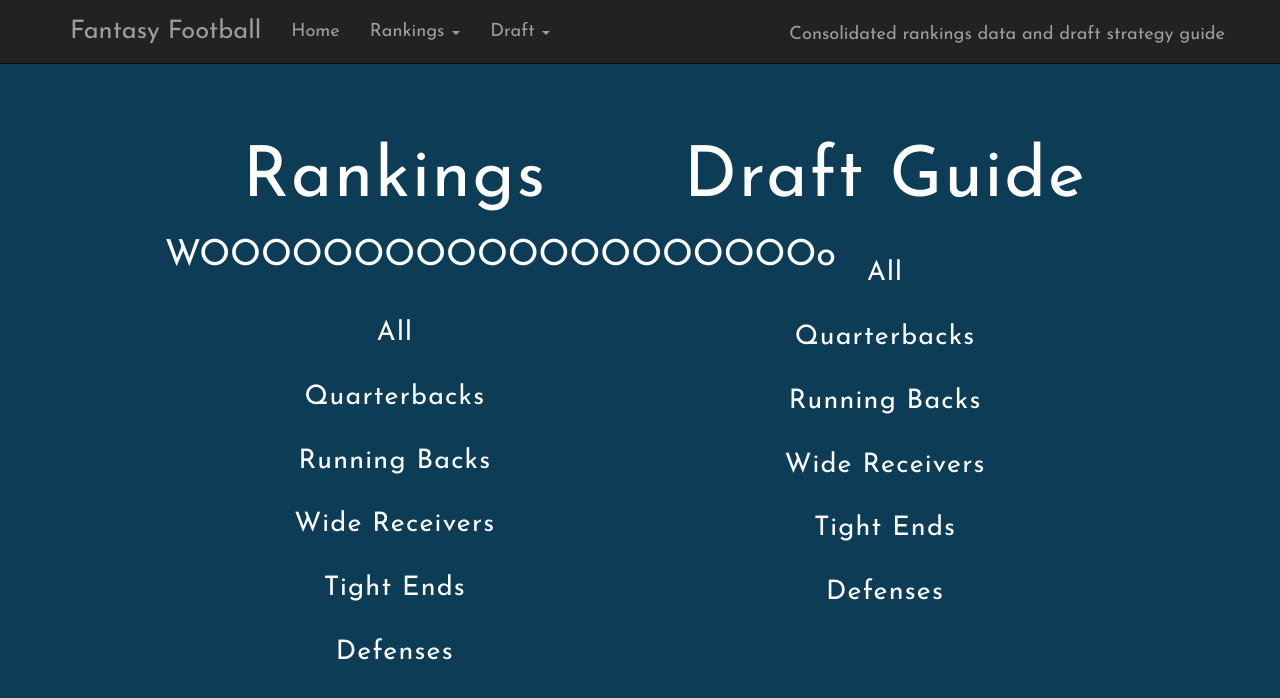
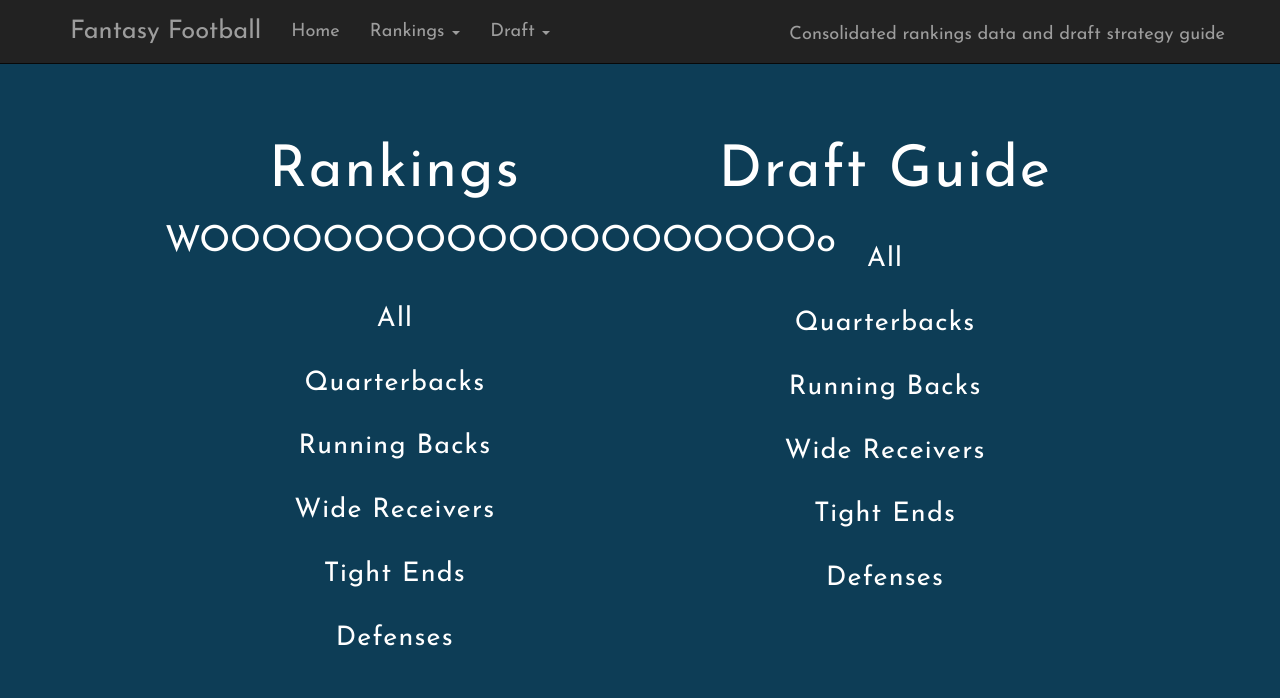
Before and after one commit to rksnyder7/fantasyfootball, a React (Create React App) app: page / in a window 1280 px wide. Shown: the top 698 px of the page. Built offline with nearby package versions, Linux system fonts and the light colour scheme.

Commit message:
fixed title formatting

```diff
--- a/src/App.css
+++ b/src/App.css
@@ -93,7 +93,7 @@ span.navbar-brand {
 
 .rankh2 {
 	letter-spacing: 1.9px;
-	font-size: 5.5vw;
+	font-size: 4.5vw;
 	font-family: 'Josefin Sans', sans-serif;
 }
 
```
